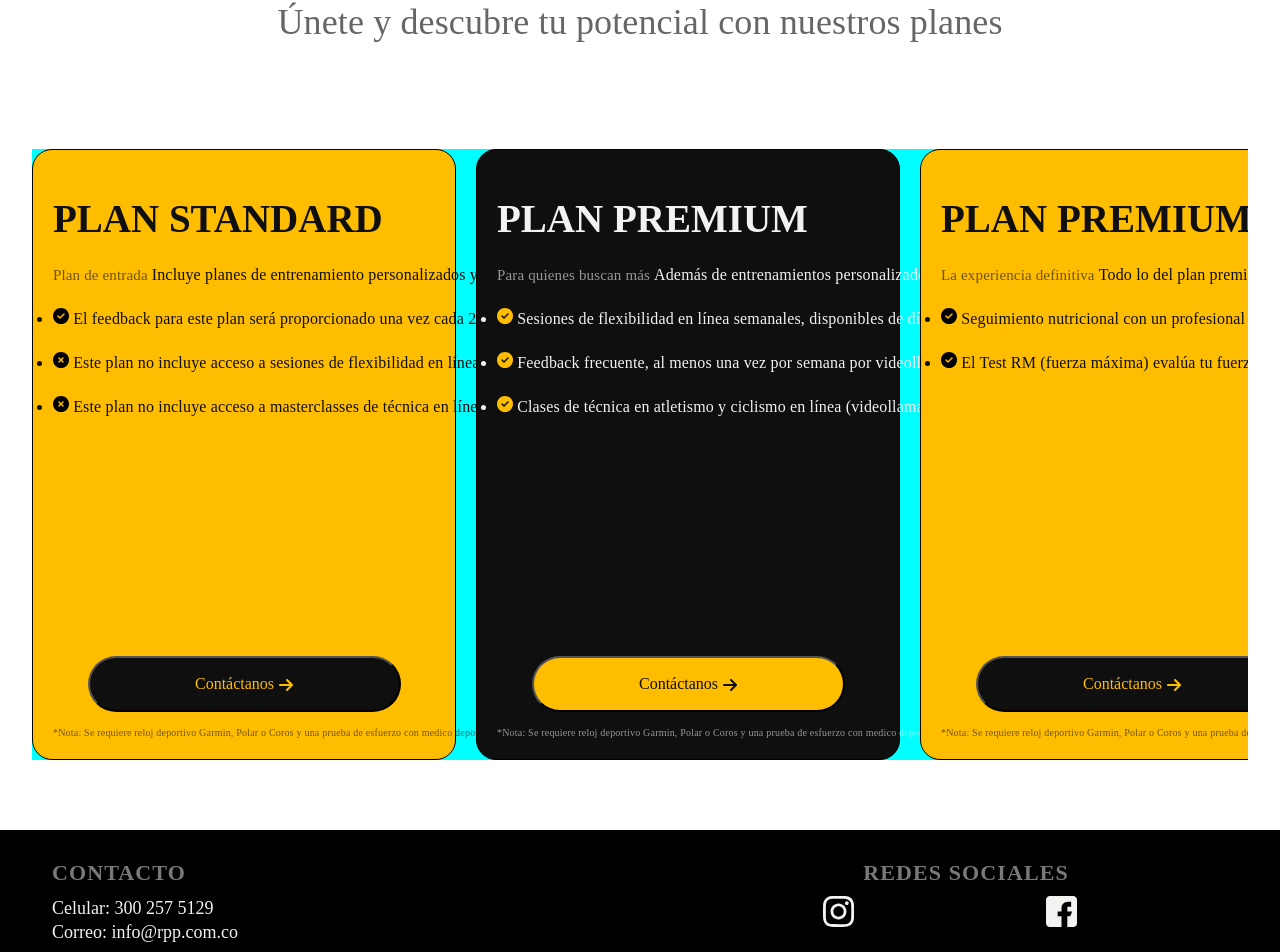
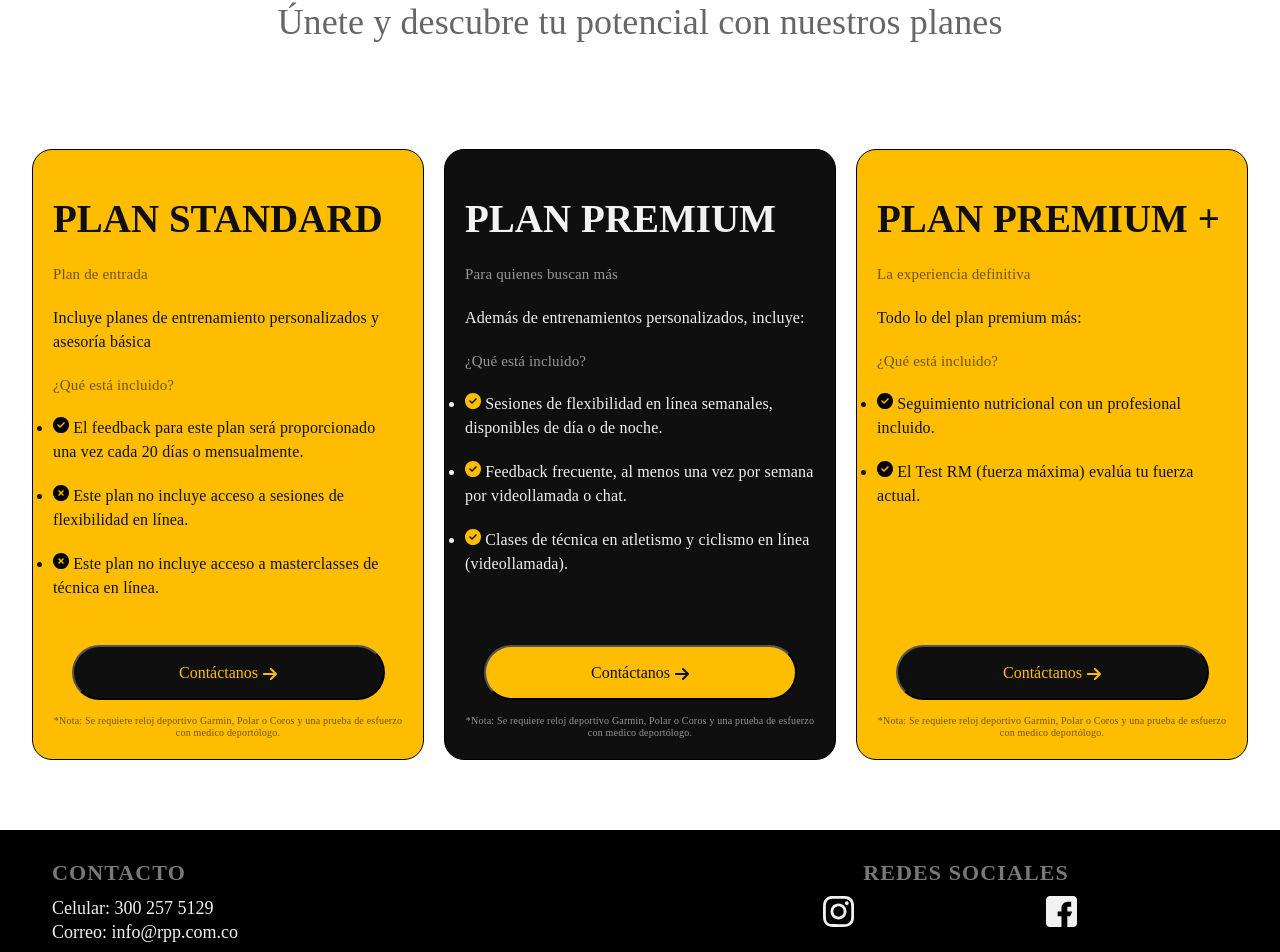
Before and after one commit to RunningPersonalPlan/webPage, a React (Vite) app in the folder Rpp/: page / in a window 1280 px wide. Shown: the part 4050-5002 px from the top of the page. Built offline with nearby package versions, Linux system fonts and the light colour scheme.

Commit message:
fix: color planes bg home

```diff
--- a/Rpp/src/views/Home.css
+++ b/Rpp/src/views/Home.css
@@ -143,14 +143,12 @@
     margin-bottom: 50px;
     box-sizing: border-box;
     width: 1312px;
-    background-color: aqua;
     align-self: center;
     gap: 20px;
     display: flex;
     justify-content: flex-start;
     overflow-x: auto;
     overscroll-behavior-x: auto;
-    white-space: nowrap; /* Evita el salto de línea */
     scroll-snap-type: x mandatory;
   }
   .section-pasion-deporte .Planes-card .card-planes-home{
```
